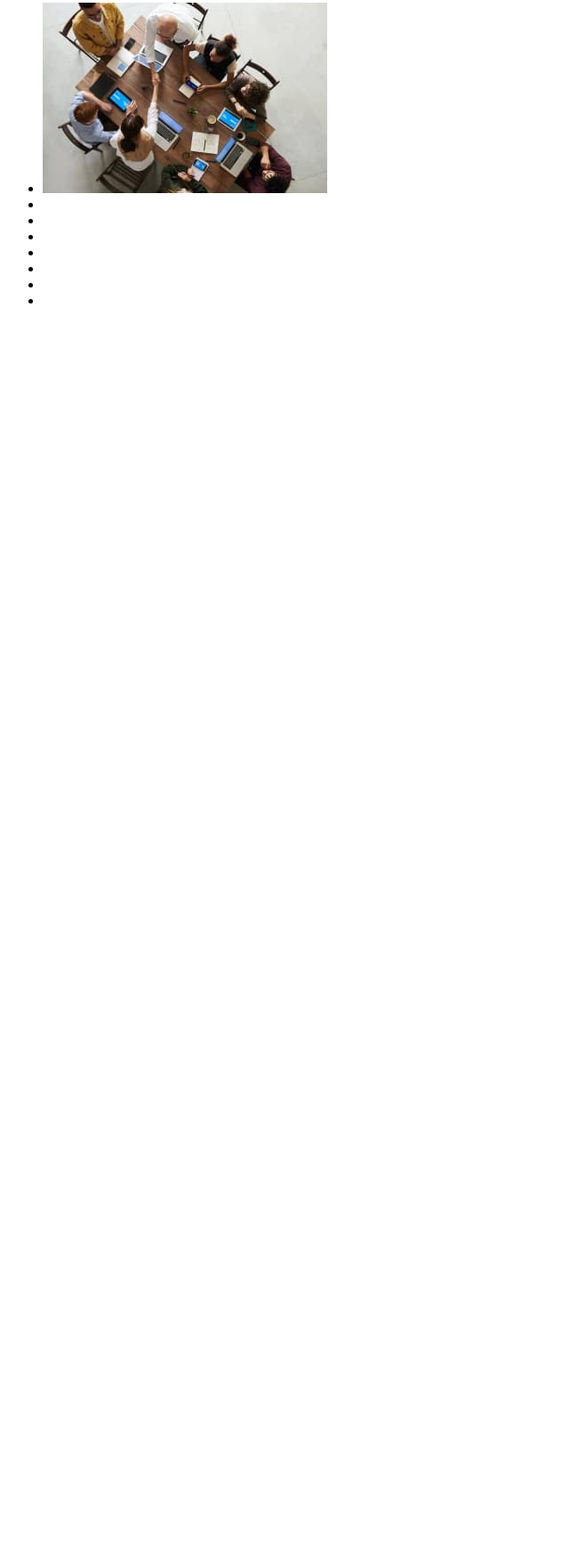
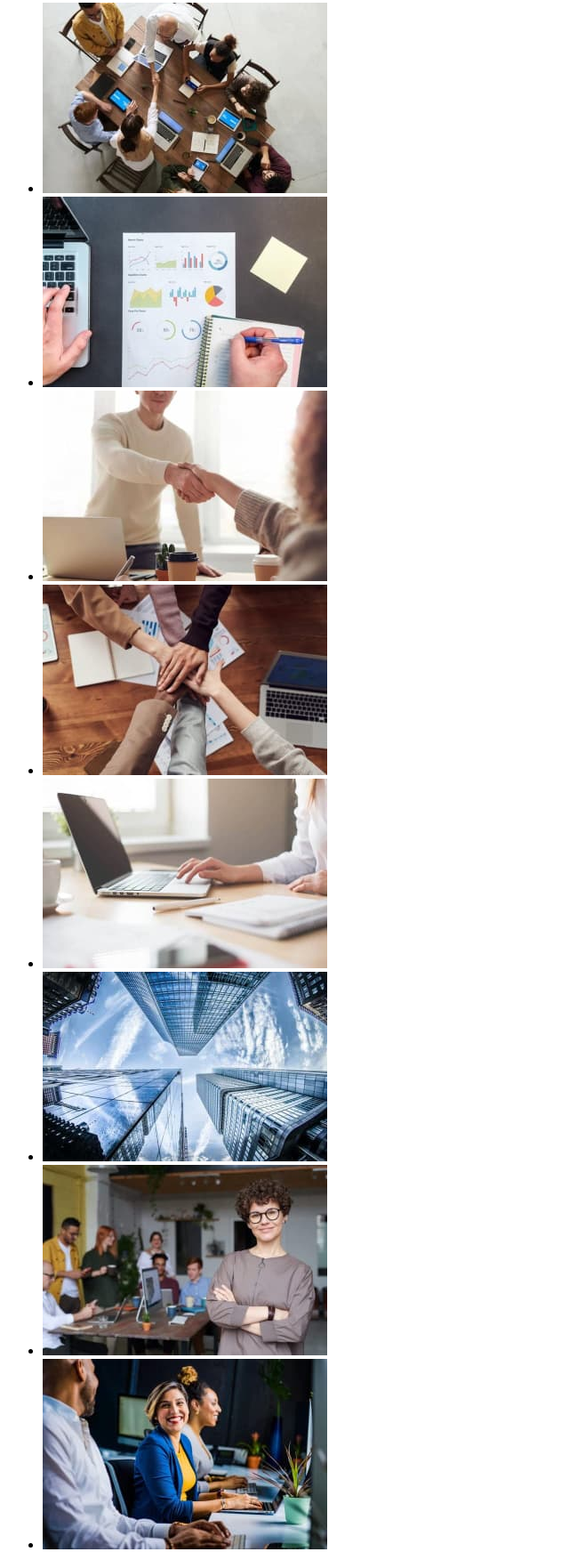
Before and after one commit to Hlafira/fson61-brave-people, a plain HTML site: page index.html in a window 1280 px wide. Shown: the part 673-2417 px from the top of the page at 89% size, without its empty margins (0-640 px from the left). Before the commit the page ends 1036 px from the top, so only its background shows below. Drawn offline with Linux system fonts and the light colour scheme.

Commit message:
update BUSSINES CASESE

```diff
--- a/index.html
+++ b/index.html
@@ -74,14 +74,14 @@
       <h3>Business Cases</h3>
       <p>Lorem ipsum dolor sit amet consectetur adipisicing elit. Architecto, sapiente!</p>
       <ul>
-        <li><img src="/images/bussinescases/Rectangle-2.jpg" alt="meeting" /></li>
-        <li><img src="" alt="" /></li>
-        <li><img src="" alt="" /></li>
-        <li><img src="" alt="" /></li>
-        <li><img src="" alt="" /></li>
-        <li><img src="" alt="" /></li>
-        <li><img src="" alt="" /></li>
-        <li><img src="" alt="" /></li>
+        <li><img src="/images/bussinescases/bussines1.jpg" alt="meeting" /></li>
+        <li><img src="/images/bussinescases/bussines2.jpg" alt="diagramma and book" /></li>
+        <li><img src="/images/bussinescases/bussines3.jpg" alt="handshake" /></li>
+        <li><img src="/images/bussinescases/bussines4.jpg" alt="team handshake" /></li>
+        <li><img src="/images/bussinescases/bussines5.jpg" alt="notebook" /></li>
+        <li><img src="/images/bussinescases/bussines6.jpg" alt="skyscraper" /></li>
+        <li><img src="/images/bussinescases/bussines7.jpg" alt="bussines team" /></li>
+        <li><img src="/images/bussinescases/bussines8.jpg" alt="bussines team work" /></li>
       </ul>
     </section>
   </body>
```
Also changed, not shown: images/bussinescases/bussines1.jpg (renamed from images/bussinescases/Rectangle-2.jpg), images/bussinescases/bussines2.jpg (added), images/bussinescases/bussines3.jpg (added), images/bussinescases/bussines4.jpg (added), images/bussinescases/bussines5.jpg (added), images/bussinescases/bussines6.jpg (added), images/bussinescases/bussines7.jpg (added), images/bussinescases/bussines8.jpg (added), 2 other files.
